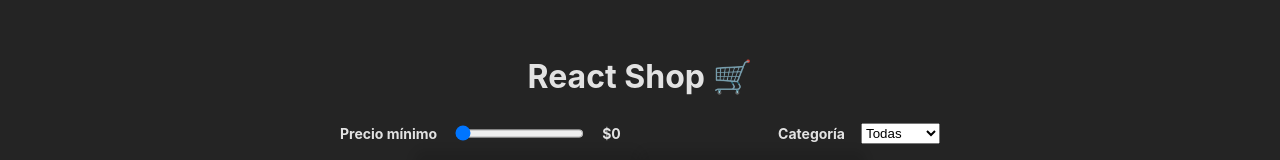
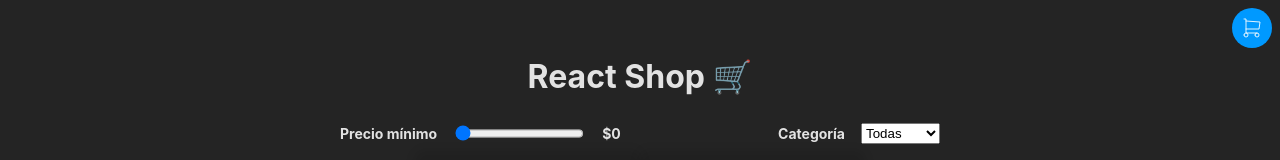
Before and after one commit to FranciscoRiorda/midudevReact, a React (Vite) app in the folder proyects/06-shopping-cart/: page / in a window 1280 px wide. Shown: the top 160 px of the page. Built offline with nearby package versions, Linux system fonts and the light colour scheme.

Commit message:
aside cart.jsx

```diff
--- a/proyects/06-shopping-cart/src/App.jsx
+++ b/proyects/06-shopping-cart/src/App.jsx
@@ -4,8 +4,7 @@
 import { Header } from "./components/Header";
 import { Footer } from "./components/Footer";
 import { useFilters } from "./hooks/useFilter";
-
-
+import { Cart } from "./components/Cart";
 
 function App() {
   const [products] = useState(initialProducts);
@@ -15,6 +14,7 @@
 
   return (
     <>
+      <Cart />
       <Header />
       <Products products={filtaredProducts} />
       <Footer />
--- /dev/null
+++ b/proyects/06-shopping-cart/src/components/Cart.css
@@ -0,0 +1,56 @@
+.cart {
+    background: #000;
+    display: none;
+    padding: 32px;
+    position: fixed;
+    right: 0px;
+    top: 0px;
+    width: 200px;
+  }
+
+  .cart img {
+    aspect-ratio: 16/9;
+    width: 100%;
+  }
+
+  .cart li {
+    border-bottom: 1px solid #444;
+    padding-bottom: 16px;
+  }
+
+  .cart footer {
+    display: flex;
+    gap: 8px;
+    justify-content: center;
+    align-items: center;
+  }
+
+  .cart footer button {
+    padding: 8px;
+  }
+
+  .cart-button {
+    align-items: center;
+    background: #09f;
+    border-radius: 9999px;
+    cursor: pointer;
+    display: flex;
+    height: 32px;
+    justify-content: center;
+    padding: 4px;
+    position: absolute;
+    right: 8px;
+    top: 8px;
+    transition: all .3s ease;
+    width: 32px;
+    z-index: 9999;
+  }
+
+  .cart-button:hover {
+    scale: 1.1;
+  }
+
+  .cart-button ~ input:checked ~ .cart {
+    height: 100%;
+    display: block;
+  }
--- /dev/null
+++ b/proyects/06-shopping-cart/src/components/Cart.jsx
@@ -0,0 +1,37 @@
+import { useId } from "react";
+import "./cart.css";
+import { ClearCartIcon, CartIcon } from "./icons.jsx";
+
+export function Cart() {
+  const cartCheckboxId = useId();
+  return (
+    <>
+      <label className="cart-button" htmlFor={cartCheckboxId}>
+        <CartIcon />
+      </label>
+      <input type="checkbox" id={cartCheckboxId} hidden />
+
+      <aside className="cart">
+        <ul>
+          <li>
+            <img
+              src="https://i.dummyjson.com/data/products/6/thumbnail.png"
+              alt="mac"
+            />
+          </li>
+          <div>
+            <strong>MacBook</strong> - $1999
+          </div>
+
+          <footer>
+            <small>Cantidad: 1</small>
+            <button>+</button>
+          </footer>
+        </ul>
+        <button>
+          <ClearCartIcon />
+        </button>
+      </aside>
+    </>
+  );
+}
```
